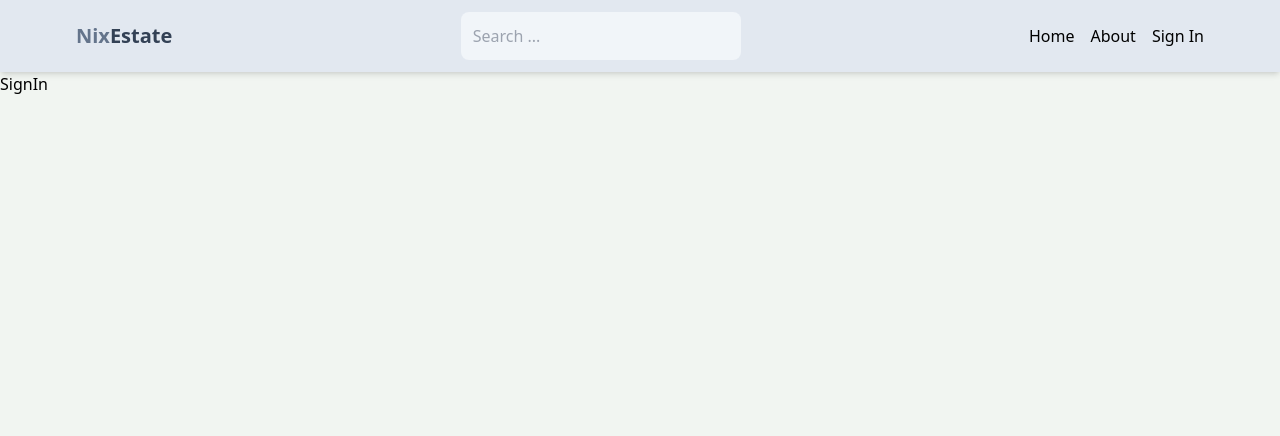
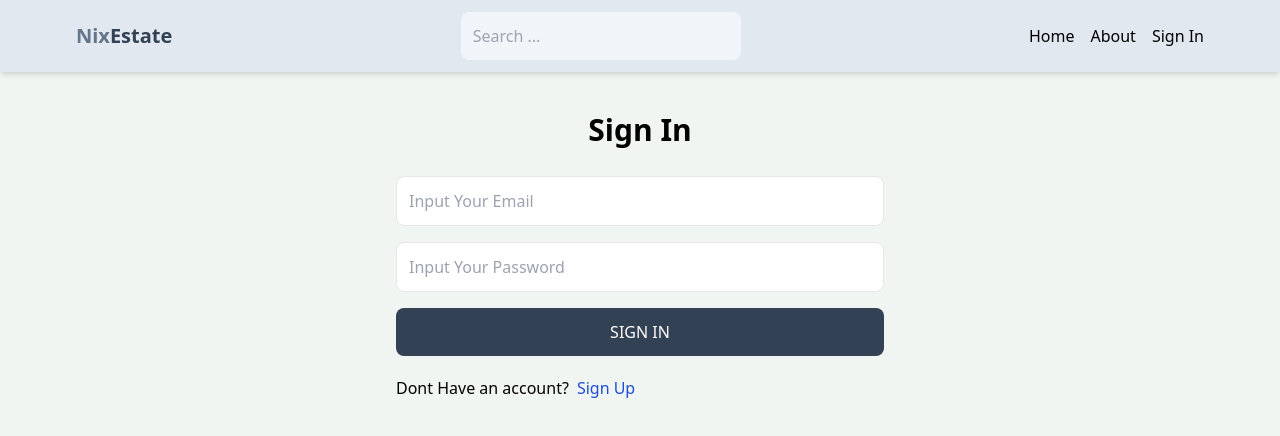
Before and after one commit to NifemiOladapo/nix-estate, a React (Vite) app in the folder frontend/: page /sign-in in a window 1280 px wide. Shown: the top 436 px of the page. Built offline with nearby package versions, Linux system fonts and the light colour scheme.

Commit message:
added frontend login form functionality

```diff
--- a/frontend/src/pages/SignIn.tsx
+++ b/frontend/src/pages/SignIn.tsx
@@ -1,7 +1,78 @@
+import { FormEvent, useState } from "react";
+import { Link, useNavigate } from "react-router-dom";
+
 const SignIn = () => {
+  const [formData, setFormData] = useState({});
+  const [loading, setLoading] = useState(false);
+  const [error, setError] = useState(null);
+
+  const navigate = useNavigate();
+
+  const handleChange = (e: React.ChangeEvent<HTMLInputElement>) => {
+    setFormData((formData) => ({ ...formData, [e.target.id]: e.target.value }));
+  };
+
+  const handleSubmit = async (e: FormEvent) => {
+    e.preventDefault();
+    try {
+      setLoading(true);
+      const res = await fetch("/api/auth/signin", {
+        method: "POST",
+        headers: {
+          "Content-Type": "application/json",
+        },
+        body: JSON.stringify(formData),
+      });
+      const data = await res.json();
+      if (data.success === false) {
+        return setError(data.message);
+      }
+      console.log(data)
+      setError(null);
+      navigate("/");
+    } catch (error) {
+      setError(error.message);
+    } finally {
+      setLoading(false);
+    }
+  };
+
   return (
-    <div>SignIn</div>
-  )
-}
+    <main className="p-3 max-w-lg mx-auto">
+      <h1 className="text-3xl text-center font-semibold my-7">Sign In</h1>
+      <form onSubmit={handleSubmit} className="flex flex-col gap-4">
+        <input
+          type="email"
+          id="email"
+          className="border p-3 rounded-lg"
+          required
+          placeholder="Input Your Email"
+          onChange={handleChange}
+        />
+        <input
+          type="password"
+          id="password"
+          className="border p-3 rounded-lg"
+          required
+          placeholder="Input Your Password"
+          onChange={handleChange}
+        />
+        <button
+          disabled={loading}
+          className="bg-slate-700 text-white p-3 rounded-lg uppercase hover:opacity-95 disabled:opacity-80"
+        >
+          {loading ? "Signing You In..." : "Sign In"}
+        </button>
+      </form>
+      <div className="flex gap-2 mt-5">
+        <p>Dont Have an account?</p>
+        <Link to={"/sign-up"}>
+          <span className="text-blue-700">Sign Up</span>
+        </Link>
+      </div>
+      <p className="text-red-600">{error}</p>
+    </main>
+  );
+};
 
-export default SignIn
+export default SignIn;
```
